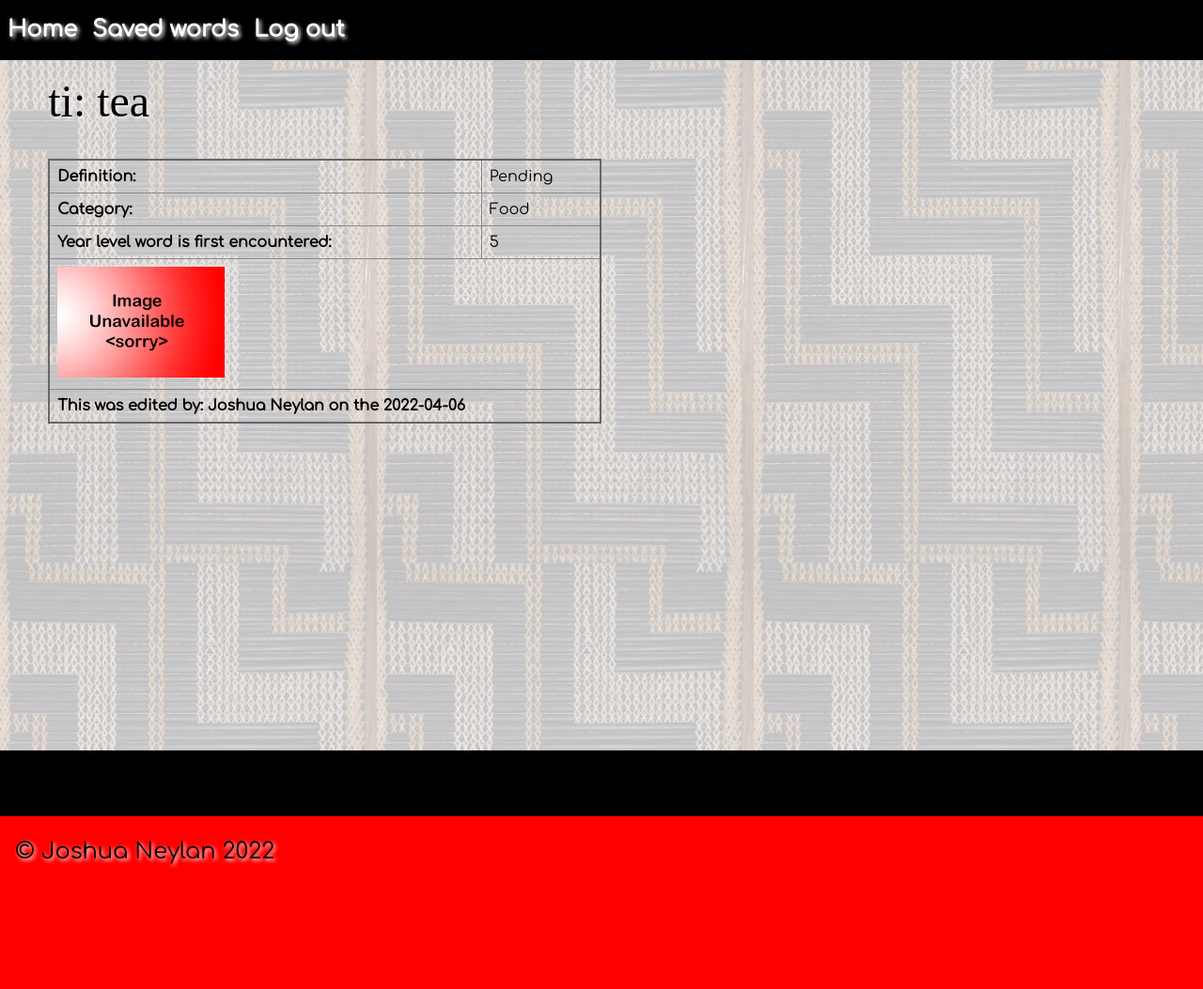
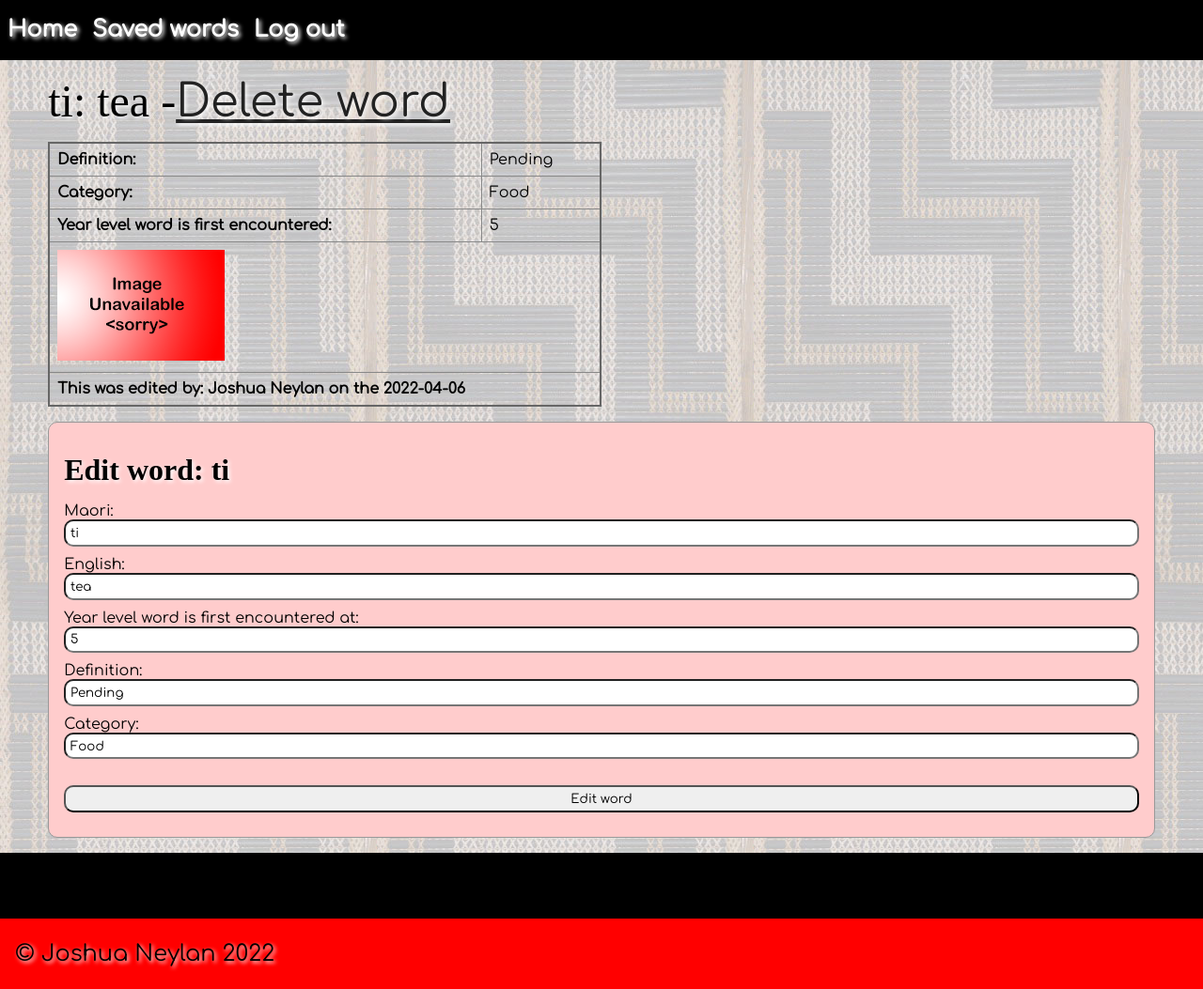
Before and after one commit to JoshuaNeylan/maori_dictionary, a Flask app: a page that uses Maori Dictionary/templates/word_details.html in a window 1280 px wide. Shown: the part 102-1155 px from the top of the page at 94% size. Before the commit the page ends 1026 px from the top, so only its background shows below. Run offline with Flask 2, Linux system fonts and the light colour scheme; a user stored in the database is signed in; data comes from the database, SQL or seed files in the repository; both versions use the stored data as it was after the commit; some web fonts are replaced.

Commit message:
added feature to remove and edit words

```diff
--- a/Maori Dictionary/app.py
+++ b/Maori Dictionary/app.py
@@ -1,3 +1,4 @@
+# do error control for editing when changing to an invalid category and others and change categorys to categories
 import sqlite3
 from sqlite3 import Error
 from flask import Flask, render_template, request, redirect, session
@@ -219,16 +220,16 @@ def remove_saved_word(category, word_id):
     return redirect(f"/saved")
 
 
-@app.route("/<category>/<word>")
+@app.route("/<category>/<word>", methods=["POST", "GET"])
 def render_category_word_details(word, category):
     con = create_connection(DB_NAME)
 
-    query = "SELECT maori, english, category, definition, year_level, image, timestamp, author, id FROM Dictionary WHERE maori = ?"
+    query = "SELECT maori, english, category, definition, year_level, image," \
+            " timestamp, author, id FROM Dictionary WHERE maori = ?"
 
     cur = con.cursor()
     cur.execute(query, (word,))
     word_details = cur.fetchall()[0]
-    con.close()
 
     if word_details[5]:
 
@@ -238,8 +239,44 @@ def render_category_word_details(word, category):
 
         image_found = False
 
+    if request.method == "POST":
+        maori = request.form["maori"].lower()
+        english = request.form["english"].lower()
+        year_level = request.form["year_level"]
+        definition = request.form["definition"]
+        category = request.form["category"].title()
+        session["new word details"] = [maori, english, year_level, definition]
+
+        session.pop("new word details")
+
+        con = create_connection(DB_NAME)
+        first_name, last_name = session.get("first_name"), session.get("last_name")
+        author = f"{first_name} {last_name}"
+        query = "UPDATE Dictionary SET maori = ?, english = ?, category = ?, year_level = ?," \
+                " timestamp = ?, author = ?, definition = ? WHERE id = ?"
+
+        cur = con.cursor()
+        print(word_details[8])
+        cur.execute(query, (maori, english, category, year_level, date.today(), author, definition, word_details[8],))
+
+        con.commit()
+
+        con.close()
+
+        return redirect(f"/{category}/{maori}?error=Word+edited")
+
+    con.close()
+    new_word_details = session.get("new word details")
+    if new_word_details is None:
+        new_word_details = ["", "", "", ""]
+
+    error = request.args.get("error")
+
+    if error is None:
+        error = ""
+
     return render_template("word_details.html", word_details=word_details, category=category, image_found=image_found,
-                           logged_in=is_logged_in())
+                           logged_in=is_logged_in(), error=error)
 
 
 @app.route("/login", methods=["POST", "GET"])
@@ -396,15 +433,15 @@ def render_saved():
     for word_id_with_timestamp in word_ids_with_timestamps:
         cur.execute(query, (word_id_with_timestamp[0],))
         word_details = cur.fetchall()
-        update_word_details = []
+        updated_word_details = []
 
         for word in word_details[0]:
-            update_word_details.append(word)
+            updated_word_details.append(word)
 
-        if update_word_details[3] is None:
-            update_word_details[3] = "noimage.png"
+        if updated_word_details[3] is None:
+            updated_word_details[3] = "noimage.png"
 
-        saved_words_details_list.append([update_word_details, word_id_with_timestamp[1]])
+        saved_words_details_list.append([updated_word_details, word_id_with_timestamp[1]])
 
     return render_template("saved_words.html", logged_in=is_logged_in(),
                            saved_words_details_list=saved_words_details_list)
@@ -470,12 +507,21 @@ def render_add_category():
 
 
 @app.route("/confirmation/category-<category>")
-def render_confirmation(category):
-
+def render_confirmation_category(category):
     if not is_logged_in():
         return redirect("/")
 
     return render_template("confirmation_category.html", logged_in=is_logged_in(), category=category)
+
+
+@app.route("/confirmation/word-<word_in_maori>-<word_in_english>")
+def render_confirmation_word(word_in_maori, word_in_english):
+    if not is_logged_in():
+        return redirect("/")
+
+    return render_template("confirmation_word.html", logged_in=is_logged_in(),
+                           word_in_maori=word_in_maori, word_in_english=word_in_english)
+
 
 @app.route("/remove/category-<category>")
 def remove_category(category):
@@ -507,10 +553,39 @@ def remove_category(category):
     except IndexError:
         pass
 
-
     query = "DELETE FROM Dictionary WHERE category = ?"
 
-    cur.execute(query, (f"{category}",))
+    cur.execute(query, (category,))
+
+    con.commit()
+
+    con.close()
+
+    return redirect("/")
+
+
+@app.route("/remove/word-<maori>-<english>")
+def remove_word(maori, english):
+    if not is_logged_in():
+        return redirect("/")
+
+    con = create_connection(DB_NAME)
+
+    query = "SELECT id FROM Dictionary WHERE maori = ? and english = ?"
+
+    cur = con.cursor()
+
+    cur.execute(query, (maori, english))
+
+    word_id = cur.fetchall()[0][0]
+
+    query = "DELETE FROM Saved_words WHERE word_id = ?"
+
+    cur.execute(query, (word_id,))
+
+    query = "DELETE FROM Dictionary WHERE maori = ? and english = ?"
+
+    cur.execute(query, (maori, english))
 
     con.commit()
 
--- a/Maori Dictionary/templates/word_details.html
+++ b/Maori Dictionary/templates/word_details.html
@@ -6,8 +6,16 @@
 
 {% block main %}
 
+      {% if logged_in %}
 
-    <div class = "h0">{{word_details[0]}}: {{word_details[1]}}</div><br>
+    <div class = "h0">{{word_details[0]}}: {{word_details[1]}} -<a href="/confirmation/word-{{word_details[0]}}-{{word_details[1]}}">Delete word</a></div>
+
+    {% else %}
+
+        <div class = "h0">{{word_details[0]}}: {{word_details[1]}}</div><br>
+
+    {% endif %}
+
     <table>
         <tr>
 
@@ -49,4 +57,49 @@
         </tr>
 
     </table>
+
+     {% if logged_in %}
+
+
+         <form class="dataForm" method = "POST">
+
+                <h1> Edit word: {{word_details[0]}}</h1>
+
+                Maori:
+
+                <input type="text" name="maori" id="maori" required value = {{word_details[0]}}>
+
+
+                <br>
+
+                 English:
+
+                <input type="text" name="english" id="english" required value = {{word_details[1]}}>
+
+                Year level word is first encountered at:
+
+                <input type="number" name="year_level" id="year_level" min = "1" max = "10" required value = {{word_details[4]}}>
+
+                Definition:
+
+                <input type="text" name="definition" id="definition" required value = {{word_details[3]}}>
+
+                <br>
+
+
+                Category:
+
+                <input type="text" name="category" id="category" required value = {{word_details[2]}}>
+
+                <br>
+
+                <br>
+
+                <input type="submit" value="Edit word" required>
+
+                 <div class = "error"> <strong> {{ error }} </strong> </div>
+        </form>
+
+    {% endif %}
+
 {% endblock %}
```
Also changed, not shown: Maori Dictionary/templates/confirmation_word.html (added, +21 -0 lines), Maori Dictionary/maori_dictionary.db.
